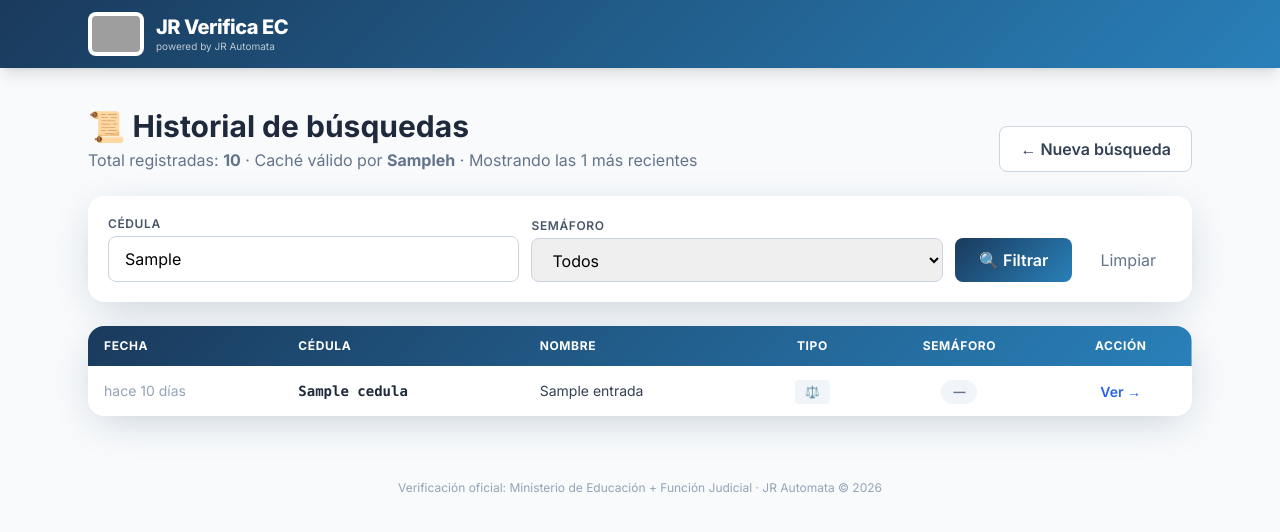
After one commit to JostinRendonL/jr-verifica-ec, a FastAPI app: template src/templates/historial.html in a window 1280 px wide. The commit adds this page. Shown: the top 532 px of the page. Run offline with FastAPI, Linux system fonts and the light colour scheme; the template is opened without the code that fills it: most values are stand-ins (such as "Sample title", 1, 10 or a date in 2020); parts of the project's set-up code (start-up, migrations or seed data) failed here and were passed over; some libraries are stand-ins or nearby versions; grey boxes are pictures that could not be loaded.

Commit message:
feat: historial persistente + cache 24h + re-verificar + filtros

```diff
--- a/src/main.py
+++ b/src/main.py
@@ -21,6 +21,7 @@ from src.excel_io import leer_cedulas, generar_excel_plantilla
 from src.processor import crear_job, obtener_job, ejecutar_job
 from src.bg_client import consultar, extraer_bachiller, extraer_satje
 from src.processor import _calcular_semaforo
+from src.historial import buscar_cache, registrar, listar as listar_historial, obtener_resultado, total_entradas, CACHE_TTL_SEG
 
 app = FastAPI(title="JR Verifica EC")
 
@@ -195,6 +196,7 @@ async def buscar_individual(
     cedula:    str = Form(...),
     bachiller: str = Form(""),
     satje:     str = Form(""),
+    forzar:    str = Form(""),         # si está presente, ignora caché
     jr_session: str | None = Cookie(None),
 ):
     if not _autenticado(jr_session):
@@ -209,7 +211,6 @@ async def buscar_individual(
     if not quiere_b and not quiere_s:
         return RedirectResponse(url="/?error=sin_seleccion", status_code=303)
 
-    # Determinar tipo
     if quiere_b and quiere_s:
         tipo = "completo"
     elif quiere_b:
@@ -217,28 +218,79 @@ async def buscar_individual(
     else:
         tipo = "satje"
 
-    # Llamar bg-api directo (es solo 1 cédula, no necesita job)
-    raw = await consultar(cedula, tipo=tipo)
+    # ── Cache ────────────────────────────────────────────────────────────────
+    cached = None if forzar else buscar_cache(cedula, tipo)
+    if cached:
+        resultado = {**cached, "_cache": True}
+    else:
+        raw = await consultar(cedula, tipo=tipo)
+        b = extraer_bachiller(raw) if quiere_b else None
+        s = extraer_satje(raw)     if quiere_s else None
 
-    b = extraer_bachiller(raw) if quiere_b else None
-    s = extraer_satje(raw)     if quiere_s else None
+        sem = ""
+        if quiere_b and quiere_s:
+            sem = _calcular_semaforo(b or {}, s or {}, "completo")
 
-    sem = ""
-    if quiere_b and quiere_s:
-        sem = _calcular_semaforo(b or {}, s or {}, "completo")
-
-    resultado = {
-        "cedula":    cedula,
-        "nombre":    (b or {}).get("nombre", "") if b else "",
-        "bachiller": b,
-        "satje":     s,
-        "semaforo":  sem,
-    }
+        resultado = {
+            "cedula":    cedula,
+            "nombre":    (b or {}).get("nombre", "") if b else "",
+            "bachiller": b,
+            "satje":     s,
+            "semaforo":  sem,
+        }
+        try:
+            registrar(resultado, tipo)
+        except Exception as e:
+            print(f"[main] historial: {e}")
 
     return templates.TemplateResponse("resultado.html", {
         "request":   request,
         "resultado": resultado,
         "fecha":     datetime.now().strftime("%d/%m/%Y %H:%M"),
+        "desde_cache": bool(resultado.get("_cache")),
+    })
+
+
+# ── Historial ────────────────────────────────────────────────────────────────
+
+@app.get("/historial", response_class=HTMLResponse)
+async def ver_historial(
+    request: Request,
+    cedula: str = "", semaforo: str = "",
+    jr_session: str | None = Cookie(None),
+):
+    if not _autenticado(jr_session):
+        return _redirect_login()
+
+    entradas = listar_historial(filtro_cedula=cedula, filtro_semaforo=semaforo, limite=200)
+    return templates.TemplateResponse("historial.html", {
+        "request":   request,
+        "entradas":  entradas,
+        "total":     total_entradas(),
+        "filtro_cedula":   cedula,
+        "filtro_semaforo": semaforo,
+        "ttl_horas": CACHE_TTL_SEG // 3600,
+    })
+
+
+@app.get("/historial/{entrada_id}", response_class=HTMLResponse)
+async def ver_entrada_historial(
+    request: Request, entrada_id: str,
+    jr_session: str | None = Cookie(None),
+):
+    if not _autenticado(jr_session):
+        return _redirect_login()
+
+    entrada = obtener_resultado(entrada_id)
+    if not entrada:
+        return RedirectResponse(url="/historial?error=no_encontrada", status_code=303)
+
+    return templates.TemplateResponse("resultado.html", {
+        "request":   request,
+        "resultado": entrada["resultado"],
+        "fecha":     datetime.fromtimestamp(entrada["timestamp"]).strftime("%d/%m/%Y %H:%M"),
+        "desde_cache": True,
+        "edad_seg":  entrada["edad_seg"],
     })
 
 
--- a/src/templates/base.html
+++ b/src/templates/base.html
@@ -37,12 +37,17 @@
                 </div>
             </a>
             {% if request.cookies.get('jr_session') %}
+            <div class="flex items-center gap-5">
+                <a href="/historial" class="text-sm text-white/90 hover:text-white transition flex items-center gap-1.5 font-medium">
+                    📜 Historial
+                </a>
                 <a href="/logout" class="text-sm text-white/80 hover:text-white transition flex items-center gap-2">
                     <svg class="w-4 h-4" fill="none" stroke="currentColor" viewBox="0 0 24 24">
                         <path stroke-linecap="round" stroke-linejoin="round" stroke-width="2" d="M17 16l4-4m0 0l-4-4m4 4H7m6 4v1a3 3 0 01-3 3H6a3 3 0 01-3-3V7a3 3 0 013-3h4a3 3 0 013 3v1"/>
                     </svg>
                     Cerrar sesión
                 </a>
+            </div>
             {% endif %}
         </div>
     </nav>
--- /dev/null
+++ b/src/templates/historial.html
@@ -0,0 +1,122 @@
+{% extends "base.html" %}
+{% block title %}Historial · JR Verifica EC{% endblock %}
+
+{% block content %}
+<div class="space-y-6">
+    <div class="flex flex-col md:flex-row md:items-end justify-between gap-4">
+        <div>
+            <h1 class="text-3xl font-bold text-slate-800">📜 Historial de búsquedas</h1>
+            <p class="text-slate-500 mt-1">
+                Total registradas: <strong>{{ total }}</strong>
+                · Caché válido por <strong>{{ ttl_horas }}h</strong>
+                · Mostrando las {{ entradas|length }} más recientes
+            </p>
+        </div>
+        <a href="/" class="px-5 py-2.5 bg-white border border-slate-300 rounded-lg text-slate-700 font-semibold hover:bg-slate-50 transition">
+            ← Nueva búsqueda
+        </a>
+    </div>
+
+    <!-- Filtros -->
+    <div class="bg-white rounded-2xl card-shadow p-5">
+        <form method="GET" action="/historial" class="flex flex-col sm:flex-row gap-3 items-end">
+            <div class="flex-1">
+                <label class="block text-xs font-semibold text-slate-600 mb-1 uppercase tracking-wider">Cédula</label>
+                <input type="text" name="cedula" value="{{ filtro_cedula }}" placeholder="Buscar por cédula..."
+                    class="w-full px-4 py-2.5 border border-slate-300 rounded-lg focus:ring-2 focus:ring-blue-500 focus:border-blue-500 outline-none transition">
+            </div>
+            <div class="flex-1">
+                <label class="block text-xs font-semibold text-slate-600 mb-1 uppercase tracking-wider">Semáforo</label>
+                <select name="semaforo" class="w-full px-4 py-2.5 border border-slate-300 rounded-lg focus:ring-2 focus:ring-blue-500 focus:border-blue-500 outline-none transition">
+                    <option value="">Todos</option>
+                    <option value="VERDE"    {% if filtro_semaforo == "VERDE" %}selected{% endif %}>🟢 VERDE</option>
+                    <option value="AMARILLO" {% if filtro_semaforo == "AMARILLO" %}selected{% endif %}>🟡 AMARILLO</option>
+                    <option value="ROJO"     {% if filtro_semaforo == "ROJO" %}selected{% endif %}>🔴 ROJO</option>
+                    <option value="GRIS"     {% if filtro_semaforo == "GRIS" %}selected{% endif %}>⚪ GRIS</option>
+                </select>
+            </div>
+            <button type="submit" class="px-6 py-2.5 gradient-bg text-white font-semibold rounded-lg hover:opacity-90 transition">
+                🔍 Filtrar
+            </button>
+            {% if filtro_cedula or filtro_semaforo %}
+            <a href="/historial" class="px-4 py-2.5 text-slate-500 hover:text-slate-700 transition">Limpiar</a>
+            {% endif %}
+        </form>
+    </div>
+
+    <!-- Tabla -->
+    {% if entradas %}
+    <div class="bg-white rounded-2xl card-shadow overflow-hidden">
+        <div class="overflow-x-auto">
+            <table class="w-full">
+                <thead class="gradient-bg text-white">
+                    <tr>
+                        <th class="px-4 py-3 text-left text-xs font-bold uppercase tracking-wider">Fecha</th>
+                        <th class="px-4 py-3 text-left text-xs font-bold uppercase tracking-wider">Cédula</th>
+                        <th class="px-4 py-3 text-left text-xs font-bold uppercase tracking-wider">Nombre</th>
+                        <th class="px-4 py-3 text-center text-xs font-bold uppercase tracking-wider">Tipo</th>
+                        <th class="px-4 py-3 text-center text-xs font-bold uppercase tracking-wider">Semáforo</th>
+                        <th class="px-4 py-3 text-center text-xs font-bold uppercase tracking-wider">Acción</th>
+                    </tr>
+                </thead>
+                <tbody class="divide-y divide-slate-100">
+                    {% for e in entradas %}
+                    <tr class="hover:bg-slate-50 transition">
+                        <td class="px-4 py-3 text-sm text-slate-600">
+                            {% set s = e.edad_seg %}
+                            {% if s < 60 %}
+                                <span class="text-emerald-600 font-medium">hace {{ s }}s</span>
+                            {% elif s < 3600 %}
+                                <span class="text-emerald-600">hace {{ (s // 60) }} min</span>
+                            {% elif s < 86400 %}
+                                <span class="text-slate-600">hace {{ (s // 3600) }}h</span>
+                            {% else %}
+                                <span class="text-slate-400">hace {{ (s // 86400) }} días</span>
+                            {% endif %}
+                        </td>
+                        <td class="px-4 py-3 font-mono text-sm font-semibold text-slate-800">{{ e.cedula }}</td>
+                        <td class="px-4 py-3 text-sm text-slate-700">{{ e.nombre or "—" }}</td>
+                        <td class="px-4 py-3 text-center">
+                            <span class="inline-block px-2.5 py-1 bg-slate-100 text-slate-700 text-xs font-semibold rounded">
+                                {% if e.tipo == "completo" %}🎓+⚖️
+                                {% elif e.tipo == "bachiller" %}🎓
+                                {% else %}⚖️
+                                {% endif %}
+                            </span>
+                        </td>
+                        <td class="px-4 py-3 text-center">
+                            {% set sem = e.semaforo %}
+                            <span class="inline-block px-3 py-1 text-xs font-bold rounded-full
+                                {% if 'VERDE' in sem %}bg-emerald-100 text-emerald-700
+                                {% elif 'AMARILLO' in sem %}bg-amber-100 text-amber-700
+                                {% elif 'ROJO' in sem %}bg-red-100 text-red-700
+                                {% else %}bg-slate-100 text-slate-500{% endif %}">
+                                {{ sem or "—" }}
+                            </span>
+                        </td>
+                        <td class="px-4 py-3 text-center">
+                            <a href="/historial/{{ e.id }}" class="text-blue-600 hover:text-blue-800 font-semibold text-sm transition">
+                                Ver →
+                            </a>
+                        </td>
+                    </tr>
+                    {% endfor %}
+                </tbody>
+            </table>
+        </div>
+    </div>
+    {% else %}
+    <div class="bg-white rounded-2xl card-shadow p-12 text-center">
+        <div class="text-6xl mb-4">🔍</div>
+        <h3 class="text-xl font-bold text-slate-700 mb-2">Sin resultados</h3>
+        <p class="text-slate-500">
+            {% if filtro_cedula or filtro_semaforo %}
+            No hay búsquedas que coincidan con esos filtros.
+            {% else %}
+            Aún no has hecho ninguna búsqueda.
+            {% endif %}
+        </p>
+    </div>
+    {% endif %}
+</div>
+{% endblock %}
```
Also changed, not shown: src/historial.py (added, +153 -0 lines), src/processor.py (+31 -15 lines), src/templates/resultado.html (+19 -0 lines), 1 other file. Lines whose indentation alone changed are shown as unchanged.
